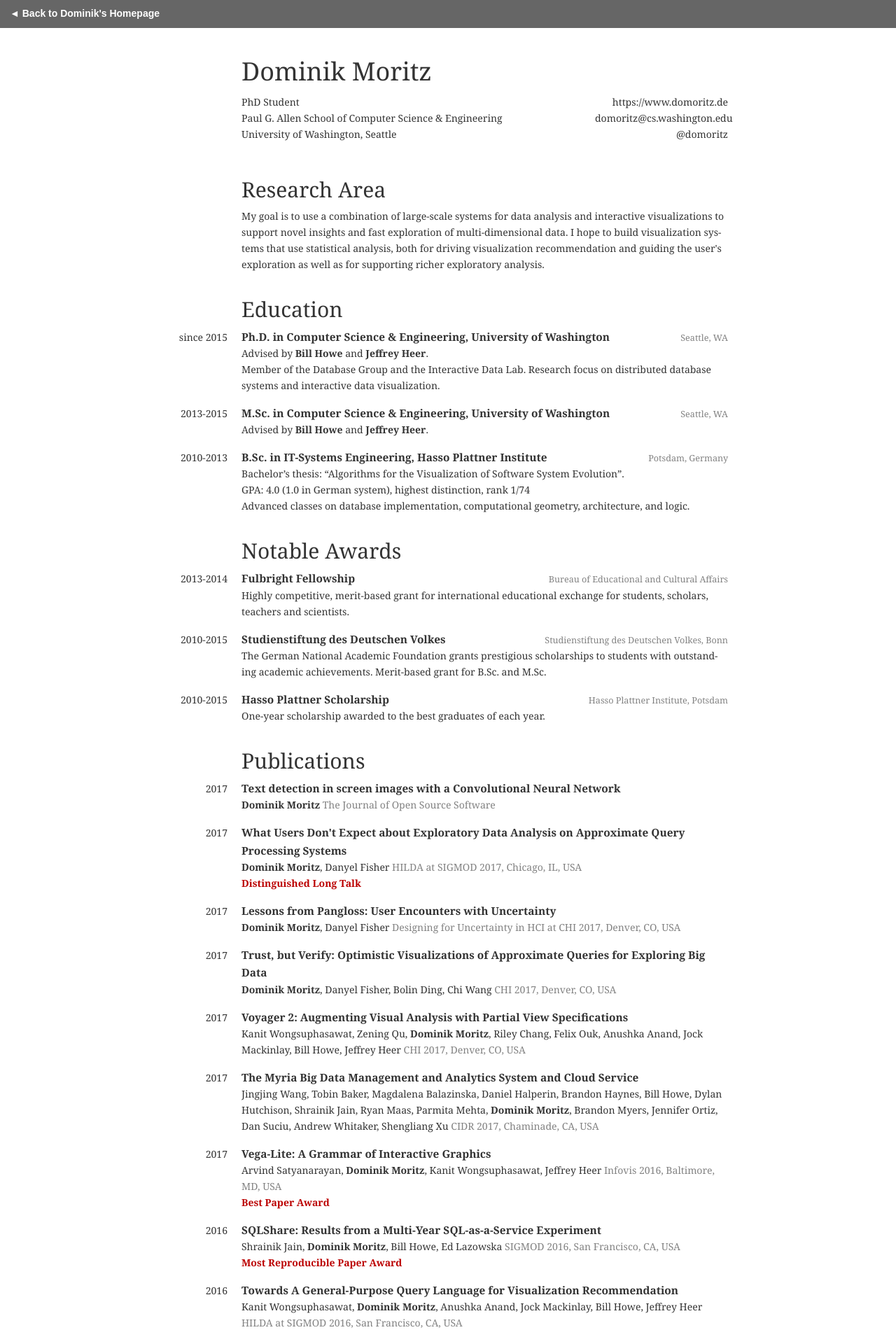
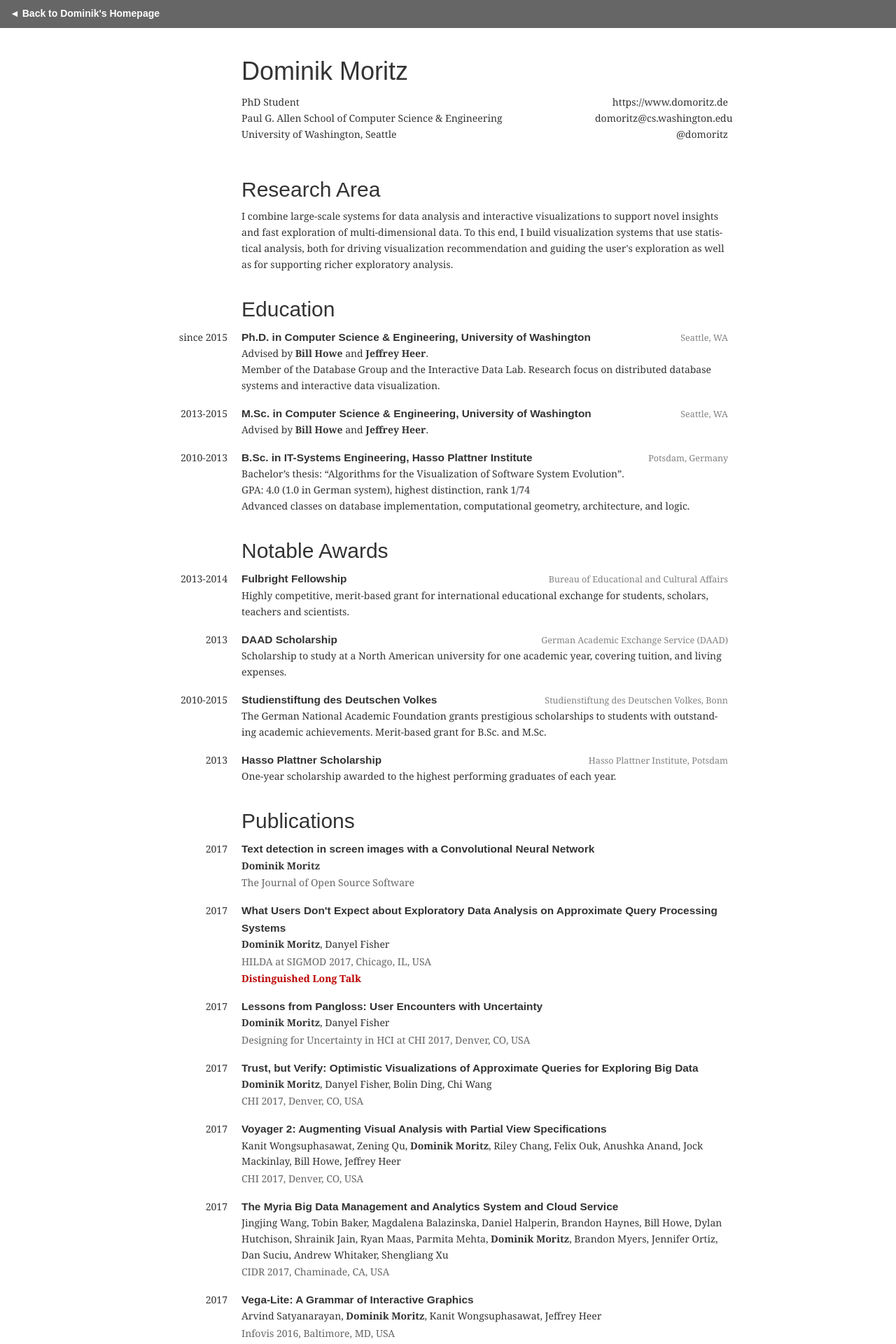
Before and after one commit to domoritz/domoritz.github.io, a Jekyll site: the page built from cv.html, in a window 1280 px wide. Shown: the top 1920 px of the page at 70% size. Built offline with Jekyll 4.4.1, drawn with Linux system fonts in a browser that asks for light colours; some of the changed text lies outside the part shown.

Commit message:
Revise CV

```diff
--- a/_data/awards.yml
+++ b/_data/awards.yml
@@ -2,11 +2,15 @@
   years: 2013-2014
   sponsor: Bureau of Educational and Cultural Affairs
   description: Highly competitive, merit-based grant for international educational exchange for students, scholars, teachers and scientists.
+- name: DAAD Scholarship
+  years: 2013
+  sponsor: German Academic Exchange Service (DAAD)
+  description: Scholarship to study at a North American university for one academic year, covering tuition, and living expenses.
 - name: Studienstiftung des Deutschen Volkes
   years: 2010-2015
   sponsor: Studienstiftung des Deutschen Volkes, Bonn
   description: The German National Academic Foundation grants prestigious scholarships to students with outstanding academic achievements. Merit-based grant for B.Sc. and M.Sc.
 - name: Hasso Plattner Scholarship
-  years: 2010-2015
+  years: 2013
   sponsor: Hasso Plattner Institute, Potsdam
-  description: One-year scholarship awarded to the best graduates of each year.
+  description: One-year scholarship awarded to the highest performing graduates of each year.
--- a/_data/teaching.yml
+++ b/_data/teaching.yml
@@ -1,15 +1,17 @@
 - title: "HCID 520: User Interface Software & Technology"
+  role: Teaching Assistant
   year: 2017
   professor: Jeffrey Heer
   students: 30 students
   location: University of Washington
-  description: Present sesssions, updated assignments, graded, office hours.
+  description: Presented sesssions, updated assignments, graded, held office hours.
 - title: "CSE 512: Data Visualization"
+  role: Teaching Assistant
   year: 2015
   professor: Jeffrey Heer
   students: 80 students
   location: University of Washington
-  description: Led visualization tools, CSS, and D3 tutorials, graded, office hours.
+  description: Led visualization tools, CSS, and D3 tutorials, graded, held office hours.
 - title: "Vega-Lite Workshop"
   year: 2017
   location: San Diego Supercomputer Center, UCSD
--- a/cv.html
+++ b/cv.html
@@ -70,6 +70,7 @@
         font-weight: 500;
         border: none;
         color: #333;
+        font-family: Halvetica Neue, sans-serif;
       }
 
       h1, h2 {
@@ -111,8 +112,16 @@
         text-align: right;
       }
 
+      .publication {
+        margin-bottom: 15px;
+      }
+
+      .publication p {
+        margin-bottom: 0.1em;
+      }
+
       .muted, .muted a {
-        color: #828282;
+        color: #666;
       }
 
       .award {
@@ -176,11 +185,13 @@
   </div>
 </div>
 
+
 <h2>Research Area</h2>
 
 <p>
-My goal is to use a combination of large-scale systems for data analysis and interactive visualizations to support novel insights and fast exploration of multi-dimensional data. I hope to build visualization systems that use statistical analysis, both for driving visualization recommendation and guiding the user's exploration as well as for supporting richer exploratory analysis.
+I combine large-scale systems for data analysis and interactive visualizations to support novel insights and fast exploration of multi-dimensional data. To this end, I build visualization systems that use statistical analysis, both for driving visualization recommendation and guiding the user's exploration as well as for supporting richer exploratory analysis.
 </p>
+
 
 <h2>Education</h2>
 
@@ -197,6 +208,7 @@
   </p>
 {% endfor %}
 
+
 <h2>Notable Awards</h2>
 
 {% for award in site.data.awards %}
@@ -210,6 +222,7 @@
   </p>
 {% endfor %}
 
+
 <h2>Publications</h2>
 
 {% for pub in site.data.publications %}
@@ -218,13 +231,15 @@
       <span class="year">{{pub.year}}</span>
       <h3>{{ pub.title }}</h3>
     </div>
-    <p class="publication">
-      {% for author in pub.authors %}
-        {% include person person=author %}{% unless forloop.last %}, {% endunless %}
-      {% endfor %}
-      <span class="muted">{{pub.venue}}{% if pub.venue_location%}, {{pub.venue_location}}{% endif %}</span>
-      {% if pub.awards %}<br><strong class="award">{{pub.awards}}</strong>{% endif %}
-    </p>
+    <div class="publication">
+      <p>
+        {% for author in pub.authors %}
+          {% include person person=author %}{% unless forloop.last %}, {% endunless %}
+        {% endfor %}
+      </p>
+      <p class="muted">{{pub.venue}}{% if pub.venue_location%}, {{pub.venue_location}}{% endif %}</p>
+      {% if pub.awards %}<strong class="award">{{pub.awards}}</strong>{% endif %}
+    </div>
   {% endif %}
 {% endfor %}
 
@@ -238,7 +253,7 @@
   </div>
   <p>
     {% if exp.mentors %}
-      Mentors: {% for mentor in exp.mentors %}
+      Mentor{% if exp.mentors.size > 1 %}s{% endif %}: {% for mentor in exp.mentors %}
         {% include person person=mentor %}{% unless forloop.last %}, {% endunless %}
       {% endfor %}<br/>
     {% endif %}
@@ -258,6 +273,7 @@
   <p>{{ talk.location }}</p>
 {% endfor %}
 
+
 <h2>Teaching Experience</h2>
 
 {% for teach in site.data.teaching %}
@@ -268,6 +284,9 @@
   </div>
   <p>
     {% if teach.professor %}
+      {% if teach.role %}
+        {{ teach.role }} for
+      {% endif %}
       {% include person person=teach.professor %},
       {{ teach.students }}
       <br/>
@@ -275,6 +294,7 @@
     {{ teach.description }}
   </p>
 {% endfor %}
+
 
 <h2>Mentoring Experience</h2>
 
@@ -298,6 +318,7 @@
   </p>
 {% endfor %}
 
+
 <h2>Relevant Coursework</h2>
 
 {% for institution in site.data.courses %}
```
Also changed, not shown: _data/experience.yml (+5 -5 lines), _data/mentoring.yml (+4 -4 lines).
